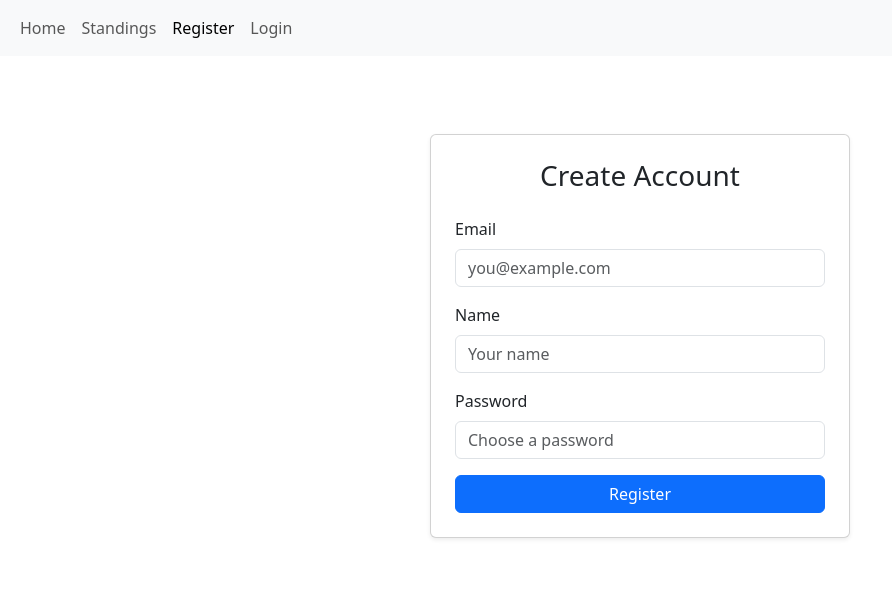
After one commit to TheSeagullDev/college-football-2, a Flask app: page /register in a window 1280 px wide. The commit adds this page. Shown: the top 615 px of the page, without its empty margins (0-892 px from the left). Run offline with Flask 3, Linux system fonts and the light colour scheme.

Commit message:
do some features

```diff
--- a/app.py
+++ b/app.py
@@ -1,7 +1,8 @@
-from flask import Flask
+from flask import Flask, render_template, request, session, redirect, url_for, flash
 import os
-from models import db
-from routes.games import games_bp
+from flask_sqlalchemy import SQLAlchemy
+from werkzeug.security import check_password_hash, generate_password_hash
+from functools import wraps
 
 app = Flask(__name__)
 
@@ -9,9 +10,219 @@ BASE_DIR = os.path.abspath(os.path.dirname(__file__))
 app.config['SQLALCHEMY_DATABASE_URI'] = 'sqlite:///' + os.path.join(BASE_DIR, 'db.sqlite3')
 app.config["SQLALCHEMY_TRACK_MODIFICATIONS"] = False
 
-db.init_app(app)
+app.secret_key = "CHANGE_THIS"
 
-app.register_blueprint(games_bp)
+db = SQLAlchemy(app)
+
+class Game(db.Model):
+    id = db.Column(db.Integer, primary_key=True)
+    home_team = db.Column(db.String(50))
+    away_team = db.Column(db.String(50))
+    home_id = db.Column(db.Integer)
+    away_id = db.Column(db.Integer)
+    home_score = db.Column(db.Integer)
+    away_score = db.Column(db.Integer)
+    title = db.Column(db.String(100))
+    line = db.Column(db.Float)
+    point_value = db.Column(db.Integer)
+    start_date = db.Column(db.DateTime(timezone=True))
+    completed = db.Column(db.Boolean, default=False)
+    is_playoff = db.Column(db.Boolean, default=False)
+
+class User(db.Model):
+    id = db.Column(db.Integer, primary_key=True)
+    email = db.Column(db.String(50), unique=True, nullable=False)
+    name = db.Column(db.String(50), nullable=False)
+    score = db.Column(db.Integer)
+    password_hash = db.Column(db.String(255), nullable=False)
+
+    def __init__(self, **kwargs):
+        raw_password = kwargs.pop("password", None)
+        if raw_password is not None:
+            kwargs["password_hash"] = generate_password_hash(raw_password)
+
+        super().__init__(**kwargs)
+
+    # backref gives you "user.picks"
+    picks = db.relationship("Pick", backref="user", lazy=True)
+
+class Pick(db.Model):
+    id = db.Column(db.Integer, primary_key=True)
+
+    # foreign key to User
+    user_id = db.Column(db.Integer, db.ForeignKey('user.id'), nullable=False)
+
+    # foreign key to the Game table
+    game_id = db.Column(db.Integer, db.ForeignKey('game.id'), nullable=False)
+
+    # whatever else your pick needs
+    chosen_team = db.Column(db.String(50))
+
+    # game relationship (so "pick.game" works)
+    game = db.relationship("Game", backref="picks", lazy=True)
+
+def update_scores():
+    with app.app_context():
+        picks = Pick.query.filter_by().all()
+
+        db.session.query(User).update({User.score: 0})
+        db.session.commit()
+
+
+        for pick in picks:
+            if pick.game.completed:
+                user = User.query.filter_by(id=pick.user_id).first()
+                home = pick.game.home_score
+                away = pick.game.away_score
+                diff = home - away + pick.game.line
+                if diff > 0:
+                    winner = pick.game.home_team
+                elif diff < 0:
+                    winner = pick.game.away_team
+                else:
+                    winner = "push"
+                if pick.chosen_team == winner:
+                    user.score += pick.game.point_value
+                    db.session.commit()
+
+
+def login_required(f):
+    @wraps(f)
+    def wrapper(*args, **kwargs):
+        if "user_id" not in session:
+            return redirect(url_for("login"))
+        return f(*args, **kwargs)
+    return wrapper
+
+@app.route("/login", methods=["GET", "POST"])
+def login():
+    if request.method == "POST":
+        email = request.form.get("email")
+        password = request.form.get("password")
+
+        user = User.query.filter_by(email=email).first()
+
+        if user and check_password_hash(user.password_hash, password):
+            session["user_id"] = user.id
+            return redirect("/")  # or wherever
+
+        return "Invalid credentials", 401
+
+    return render_template("login.html")
+
+@app.route("/logout")
+def logout():
+    session.pop("user_id", None)
+    return redirect(url_for("index"))
+
+
+@app.route("/register", methods=["GET", "POST"])
+def register():
+    if "user_id" not in session:
+        if request.method == "POST":
+            email = request.form.get("email")
+            name = request.form.get("name")
+            password = request.form.get("password")
+
+            # basic validation
+            if not email or not password:
+                flash("Bro… you need a email AND a password.")
+                return redirect("/register")
+
+            # check if user exists
+            existing = User.query.filter_by(email=email).first()
+            if existing:
+                flash("email already taken.")
+                return redirect("/register")
+
+            # create user
+            user = User(email=email, password=password, name=name, score=0)
+            db.session.add(user)
+            db.session.commit()
+
+            # log them in immediately
+            session["user_id"] = user.id
+
+            flash("Welcome aboard.")
+            return redirect("/")
+    else:
+        return redirect("/")
+    return render_template("register.html")
+
+@app.route("/")
+def index():
+    user = User.query.filter_by(id=session.get("user_id")).first()
+    return render_template("index.html", user=user)
+
+@app.route("/picks")
+@login_required
+def picks():
+    user_id = session.get("user_id")
+    user = User.query.filter_by(id=user_id).first()
+
+    games = Game.query.order_by(Game.is_playoff.asc(), Game.start_date.asc()).all()
+    picks = Pick.query.filter_by(user_id=user_id).all()
+    user_picks = {p.game_id: p.chosen_team for p in picks}
+    return render_template("picks.html", games=games, user_picks=user_picks)
+
+@app.route("/api/save_pick", methods=["POST"])
+@login_required
+def save_pick():
+    data = request.get_json()
+    game_id = data.get("game_id")
+    pick_value = data.get("pick")
+    user_id = session.get("user_id")
+    user = User.query.filter_by(id=user_id).first()
+
+    # check game exists
+    game = Game.query.get_or_404(game_id)
+
+    # see if user already has a pick for that game
+    existing = Pick.query.filter_by(user_id=user.id, game_id=game_id).first()
+
+    if existing:
+        existing.chosen_team = pick_value
+    else:
+        new_pick = Pick(
+            user_id=user.id,
+            game_id=game_id,
+            chosen_team=pick_value
+        )
+        db.session.add(new_pick)
+
+    db.session.commit()
+    return {"status": "ok"}
+
+@app.route("/standings")
+def standings():
+    update_scores()
+    users = User.query.order_by(User.score.desc()).all()
+
+    leaderboard = []
+    current_rank = 0
+    prev_score = None
+    index = 0  # how many users we've processed
+
+    for user in users:
+        index += 1
+
+        # If score changes, this user gets a new rank equal to their index.
+        # If score is the same as previous, they share the same rank.
+        if user.score != prev_score:
+            current_rank = index
+            prev_score = user.score
+
+        leaderboard.append({
+            "id": user.id,
+            "name": user.name,
+            "score": user.score,
+            "rank": current_rank
+        })
+
+    return render_template("standings.html", leaderboard=leaderboard)
+
 
 if __name__ == "__main__":
+    with app.app_context():
+        db.create_all()
     app.run(debug=True)
--- /dev/null
+++ b/templates/base.html
@@ -0,0 +1,60 @@
+<!DOCTYPE html>
+<html lang="en">
+	<head>
+		<meta charset="UTF-8" />
+		<meta name="viewport" content="width=device-width, initial-scale=1.0" />
+		<title>{% block title %} College Football {% endblock %}</title>
+		<link
+			href="https://cdn.jsdelivr.net/npm/bootstrap@5.3.8/dist/css/bootstrap.min.css"
+			rel="stylesheet"
+			integrity="sha384-sRIl4kxILFvY47J16cr9ZwB07vP4J8+LH7qKQnuqkuIAvNWLzeN8tE5YBujZqJLB"
+			crossorigin="anonymous"
+		/>
+	</head>
+	<body>
+		<nav class="navbar navbar-expand-lg bg-body-tertiary">
+			<div class="container-fluid">
+				<ul class="navbar-nav">
+					<a
+						class="nav-link {% if request.path == '/' %}active{% endif %}"
+						href="/"
+						>Home</a
+					>
+
+					<a
+						class="nav-link {% if request.path.startswith('/standings') %}active{% endif %}"
+						href="/standings"
+						>Standings</a
+					>
+
+					{% if "user_id" not in session %}
+					<a
+						class="nav-link {% if request.path.startswith('/register') %}active{% endif %}"
+						href="/register"
+						>Register</a
+					>
+					<a
+						class="nav-link {% if request.path.startswith('/login') %}active{% endif %}"
+						href="/login"
+						>Login</a
+					>
+					{% else %}
+					<a
+						class="nav-link {% if request.path.startswith('/picks') %}active{% endif %}"
+						href="/picks"
+						>Picks</a
+					>
+					<a class="nav-link" href="/logout">Logout</a>
+					{% endif %}
+				</ul>
+			</div>
+		</nav>
+
+		<div class="container-fluid">{% block content %} {% endblock %}</div>
+		<script
+			src="https://cdn.jsdelivr.net/npm/bootstrap@5.3.8/dist/js/bootstrap.bundle.min.js"
+			integrity="sha384-FKyoEForCGlyvwx9Hj09JcYn3nv7wiPVlz7YYwJrWVcXK/BmnVDxM+D2scQbITxI"
+			crossorigin="anonymous"
+		></script>
+	</body>
+</html>
--- /dev/null
+++ b/templates/register.html
@@ -0,0 +1,50 @@
+{% extends "base.html" %} {% block content %}
+<div
+	class="container d-flex justify-content-center align-items-center"
+	style="min-height: 70vh"
+>
+	<div class="card shadow-sm p-4" style="width: 100%; max-width: 420px">
+		<h3 class="text-center mb-4">Create Account</h3>
+
+		<form action="/register" method="post">
+			<div class="mb-3">
+				<label class="form-label">Email</label>
+				<input
+					type="email"
+					name="email"
+					class="form-control"
+					placeholder="you@example.com"
+					required
+				/>
+			</div>
+
+			<div class="mb-3">
+				<label class="form-label">Name</label>
+				<input
+					type="text"
+					name="name"
+					class="form-control"
+					placeholder="Your name"
+					required
+				/>
+			</div>
+
+			<div class="mb-3">
+				<label class="form-label">Password</label>
+				<input
+					type="password"
+					name="password"
+					class="form-control"
+					placeholder="Choose a password"
+					required
+				/>
+			</div>
+
+			<button type="submit" class="btn btn-primary w-100">
+				Register
+			</button>
+		</form>
+	</div>
+</div>
+
+{% endblock %}
```
Also changed, not shown: fetch_data.py (+48 -23 lines), models.py (deleted, +0 -9 lines), routes/games.py (deleted, +0 -9 lines), templates/index.html (+8 -11 lines), templates/login.html (added, +39 -0 lines), templates/picks.html (added, +103 -0 lines), templates/standings.html (added, +22 -0 lines).
